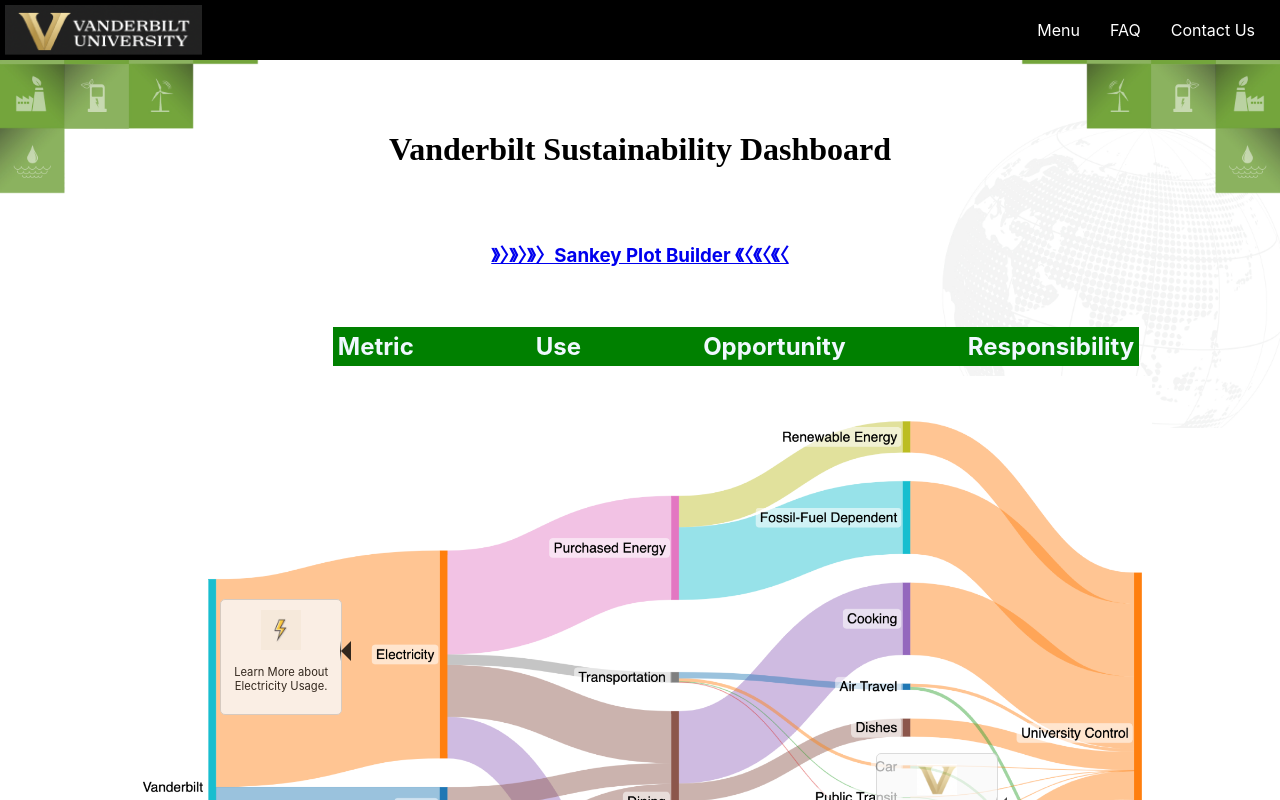
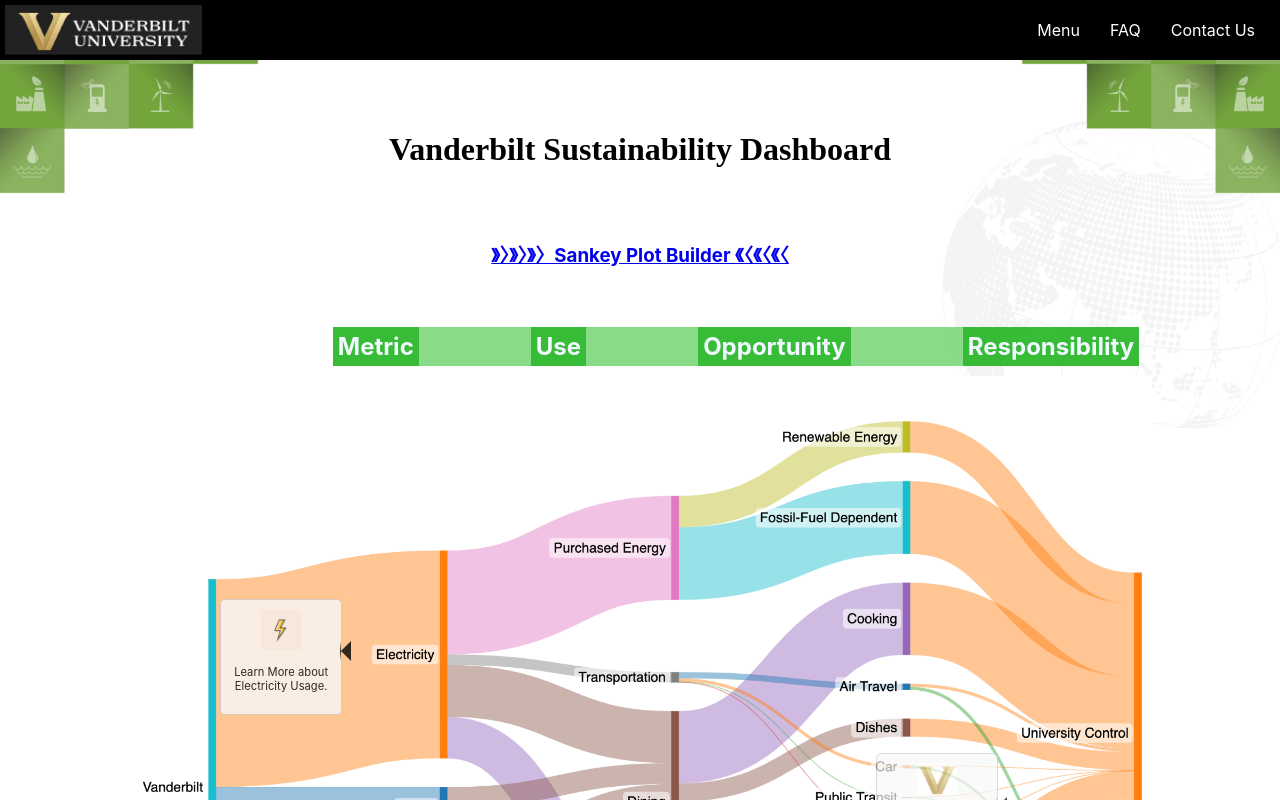
Before and after one commit to mandali8686/sustainability-dashboard, a React (Create React App) app: page / in a window 1280 px wide. Shown: the top 800 px of the page. Built offline with nearby package versions, Linux system fonts and the light colour scheme.

Commit message:
changed column names

```diff
--- a/src/App.css
+++ b/src/App.css
@@ -27,7 +27,8 @@
     width: 63%;
     margin-left: 26%;
     margin-top: 60px;
-    background-color: green;
+    background-color: rgb(125, 215, 125);
+    opacity: 90%;
 
   }
 
@@ -114,7 +115,7 @@
   }
 
   .column-names span {
-    background-color: green;
+    background-color: rgb(35, 181, 35);
     padding: 5px;
     text-align: center;
       /* Setting a unique font */
```
